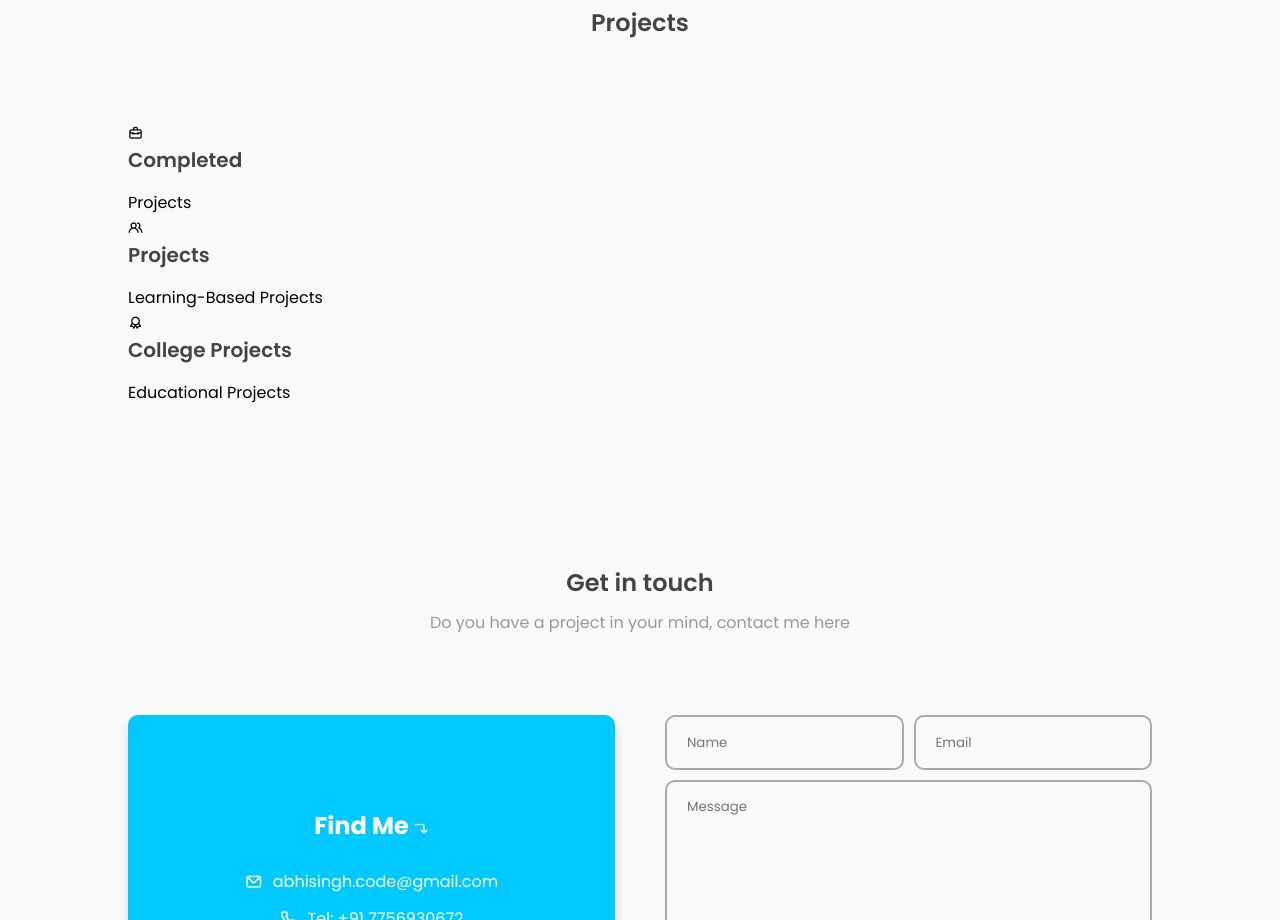
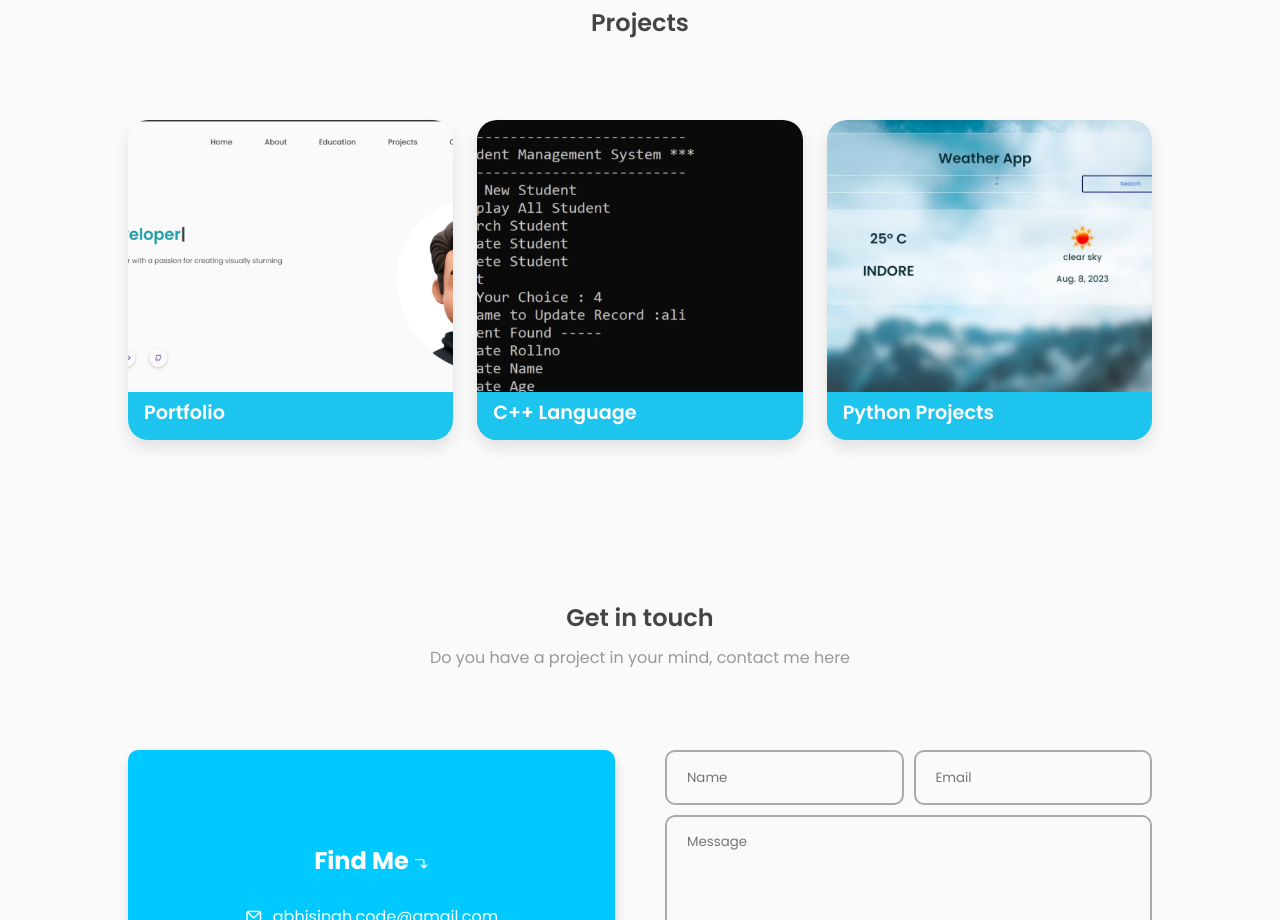
Before and after one commit to Abhishek-25-Singh/Basic_Portfolio, a plain HTML site: page Basic_Portfolio/index.html in a window 1280 px wide. Shown: the part 1540-2460 px from the top of the page. Drawn offline with nearby package versions, Linux system fonts and the light colour scheme.

Commit message:
Updated Project Section
Because of Link , images and logo this section is updated

```diff
--- a/Basic_Portfolio/index.html
+++ b/Basic_Portfolio/index.html
@@ -172,28 +172,106 @@ crossorigin="anonymous" referrerpolicy="no-referrer" />
 
        <!-- -------------- PROJECT BOX ---------------- -->
 
-       <section class="section" id="projects">
+              <section class="section work" id="projects">
         <div class="top-header">
             <h1>Projects</h1>
         </div>
-        <div class="project-container">
-          <div class="project-box">
-              <i class="uil uil-briefcase-alt"></i>
-              <h3>Completed</h3>
-              <label> Projects</label>
-          </div>
-          <div class="project-box">
-              <i class="uil uil-users-alt"></i>
-              <h3>Projects</h3>
-              <label>Learning-Based Projects</label>
-          </div>
-          <div class="project-box">
-              <i class="uil uil-award"></i>
-              <h3>College Projects</h3>
-              <label>Educational Projects</label>
-          </div>
-        </div>
-     </section>
+        <div class="box-container">
+
+<!-- first project  -->
+
+<div class="box tilt">
+  <img draggable="false"
+  src="./assets/images/Abhishek_Protfolio.png"
+  alt="" />
+  <div class="content">
+    <div class="tag">
+      <h3>Portfolio</h3>
+    </div>
+    <div class="desc">
+      <p>
+        Personal Portfolio Website. No need for extensive details,
+        Just scroll down. You've arrived at the right place!
+      </p>
+      <div class="btns">
+        <a
+          href="https://sanjeevpandey.vercel.app/"
+          class="btn"
+          target="_blank"
+          >View<i class="fas fa-eye"></i></a
+        >
+        <a
+          href="https://github.com/Abhishek-25-Singh/Basic_Portfolio/tree/main/Basic_Portfolio"
+          class="btn"
+          target="_blank"
+          >Code<i class="fas fa-code"></i
+        ></a>
+      </div>
+    </div>
+  </div>
+</div>
+
+<!-- second project  -->
+
+<div class="box tilt">
+  <img
+    draggable="false"
+    src="./assets/images/Student Management System.png"
+    alt=""
+  />
+  <div class="content">
+    <div class="tag">
+      <h3>C++ Language</h3>
+    </div>
+    <div class="desc">
+      <p>
+        This project streamlines student record management for educational institutions.
+      </p>
+      <div class="btns">
+        <a href="#" class="btn" target="_blank"
+          ><i class="fas fa-eye"></i> View</a
+        >
+        <a
+          href="https://github.com/Abhishek-25-Singh/Student_Management_System"
+          class="btn"
+          target="_blank"
+          >Code <i class="fas fa-code"></i
+        ></a>
+      </div>
+    </div>
+  </div>
+</div>
+
+<!-- third project  -->
+
+<div class="box tilt">
+  <img draggable="false" src="./assets/images/Weather.png" alt="" />
+  <div class="content">
+    <div class="tag">
+      <h3>Python Projects</h3>
+    </div>
+    <div class="desc">
+      <p>A dynamic weather application
+        developed in Python, delivering
+        real-time weather
+        forecasts and updates through APIs.
+      </p>
+      <div class="btns">
+        <a href="#" class="btn" target="_blank"
+          ><i class="fas fa-eye"></i> View</a
+        >
+        <a
+          href="https://github.com/Abhishek-25-Singh/Weather_App"
+          class="btn"
+          target="_blank"
+          >Code <i class="fas fa-code"></i
+        ></a>
+      </div>
+    </div>
+  </div>
+</div>
+</div>
+</section>
 
 
        <!-- -------------- CONTACT BOX ---------------- -->
```
